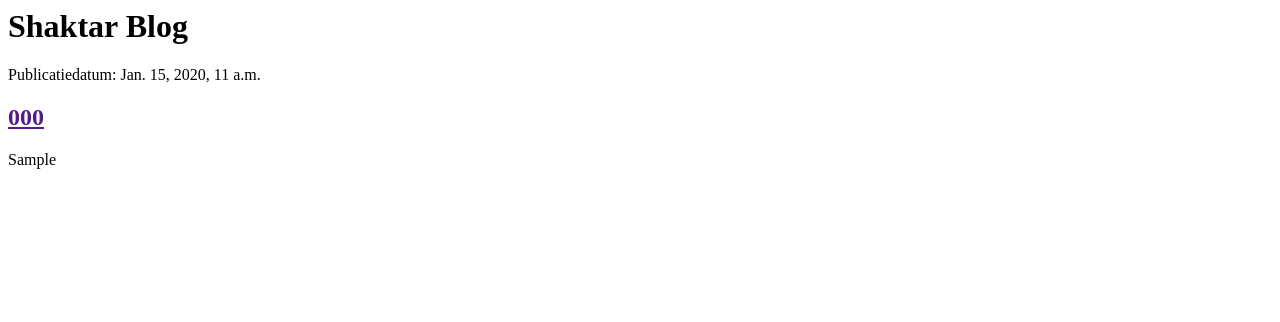
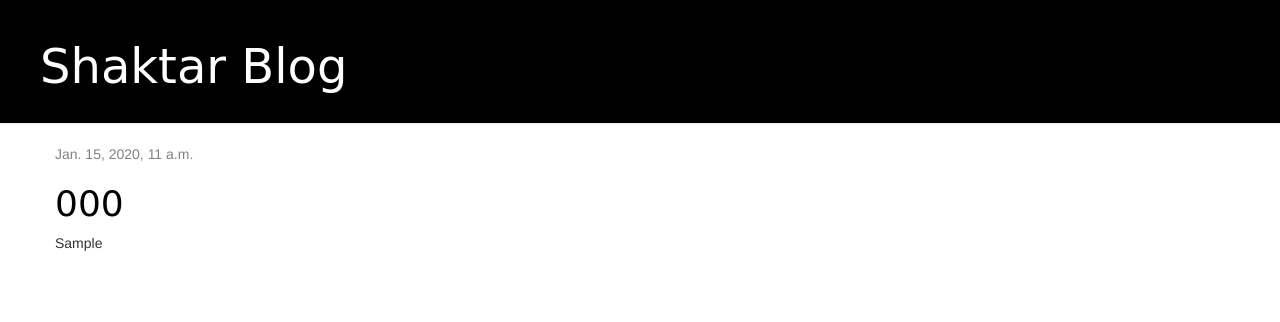
Before and after one commit to wvyverman/shaktar, a Django app: template blog/templates/blog/post_list.html in a window 1280 px wide. Shown: the top 322 px of the page. Run offline with Django 3.2, Linux system fonts and the light colour scheme; the template is opened without the code that fills it: values that come from a table or form of the project are taken from there, others are empty; tables that the repository leaves empty hold one stand-in row (values such as "Sample post"); some libraries are stand-ins or nearby versions.

Commit message:
View and template CSS

```diff
--- /dev/null
+++ b/blog/static/css/blog.css
@@ -0,0 +1,46 @@
+.page-header {
+    background-color: #000000;
+    margin-top: 0;
+    padding: 20px 20px 20px 40px;
+}
+
+.page-header h1, .page-header h1 a, .page-header h1 a:visited, .page-header h1 a:active {
+    color: #ffffff;
+    font-size: 36pt;
+    text-decoration: none;
+}
+
+.content {
+    margin-left: 40px;
+}
+
+h1, h2, h3, h4 {
+    font-family: 'Lobster', cursive;
+}
+
+.date {
+    color: #828282;
+}
+
+.save {
+    float: right;
+}
+
+.post-form textarea, .post-form input {
+    width: 100%;
+}
+
+.top-menu, .top-menu:hover, .top-menu:visited {
+    color: #ffffff;
+    float: right;
+    font-size: 26pt;
+    margin-right: 20px;
+}
+
+.post {
+    margin-bottom: 70px;
+}
+
+.post h1 a, .post h1 a:visited {
+    color: #000000;
+}
--- /dev/null
+++ b/blog/templates/blog/base.html
@@ -0,0 +1,22 @@
+{% load staticfiles %}
+<html>
+	<head>
+		<title>Shaktar blog</title>
+		<link rel="stylesheet" href="//maxcdn.bootstrapcdn.com/bootstrap/3.2.0/css/bootstrap.min.css">
+		<link rel="stylesheet" href="//maxcdn.bootstrapcdn.com/bootstrap/3.2.0/css/bootstrap-theme.min.css">
+		<link rel="stylesheet" href="{% static 'css/blog.css' %}">
+	</head>
+<body>
+    <div class="page-header">
+        <h1><a href="/">Shaktar Blog</a></h1>
+    </div>
+    <div class="content container">
+        <div class="row">
+            <div class="col-md-8">
+            {% block content %}
+            {% endblock %}
+            </div>
+        </div>
+    </div>
+</body>
+</html>
--- a/blog/templates/blog/post_list.html
+++ b/blog/templates/blog/post_list.html
@@ -1,12 +1,23 @@
-<div>
-	<h1>Shaktar Blog</h1>
-</div>
+{% extends 'blog/base.html' %}
 
-{%for post in posts %}
+{% block content %}
+    {% for post in posts %}
+        <div class="post">
+            <div class="date">
+                {{ post.gepubliceerd_op }}
+            </div>
+            <h1><a href="{% url 'post_detail' pk=post.pk %}">{{ post.titel }}</a></h1>
+            <p>{{ post.bericht|linebreaks }}</p>
+        </div>
+    {% endfor %}
+{% endblock content %}
 
-<div>
-	<p>Publicatiedatum: {{post.gepubliceerd_op}}</p>
-	<h2><a href="">{{ post.titel}} </a></h2>
-	<p>{{post.bericht|linebreaks }}</p>
-</div>
+{% for post in posts %}
+    <div class="post">
+        <div class="date">
+            {{ post.gepubliceerd_op }}
+        </div>
+        <h1><a href="">{{ post.titel }}</a></h1>
+        <p>{{ post.bericht|linebreaks }}</p>
+    </div>
 {% endfor %}
--- a/blog/urls.py
+++ b/blog/urls.py
@@ -2,4 +2,5 @@ from django.conf.urls import url
 from . import views
 urlpatterns = [
 	url(r'^$', views.post_list, name = 'post_list'),
+	url(r'^post/(?P<pk>\d+)/$', views.post_detail, name='post_detail'),
 ]
--- a/blog/views.py
+++ b/blog/views.py
@@ -1,8 +1,13 @@
 from django.shortcuts import render
 from django.utils import timezone
 from .models import Post
+from django.shortcuts import render, get_object_or_404
 
 # Create your views here.
 def post_list(request):
 	posts = Post.objects.filter(gepubliceerd_op__lte= timezone.now()).order_by('gepubliceerd_op')
 	return render(request, 'blog/post_list.html', {'posts': posts})
+
+def post_detail(request, pk):
+    post = get_object_or_404(Post, pk=pk)
+    return render(request, 'blog/post_detail.html', {'post': post})
```
Also changed, not shown: blog/templates/blog/post_detail.html (added, +13 -0 lines).
